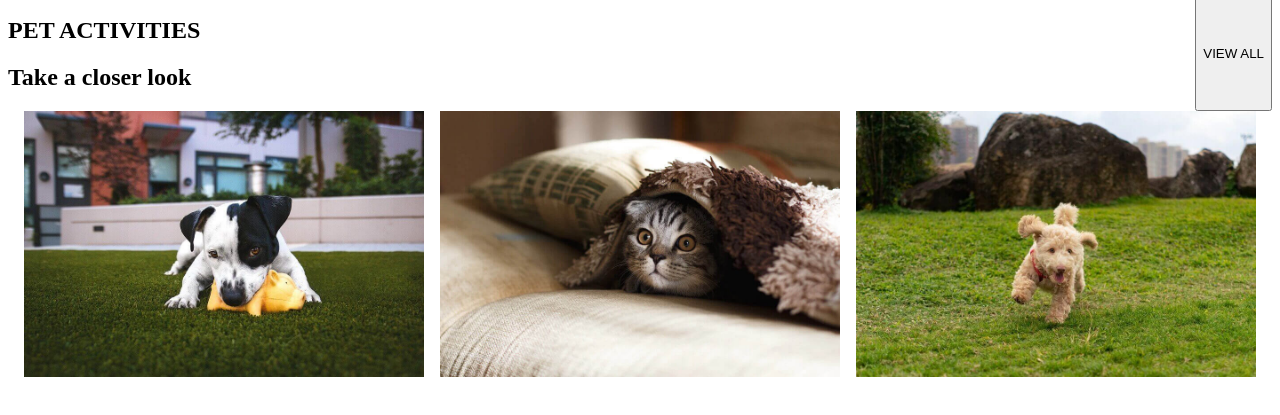
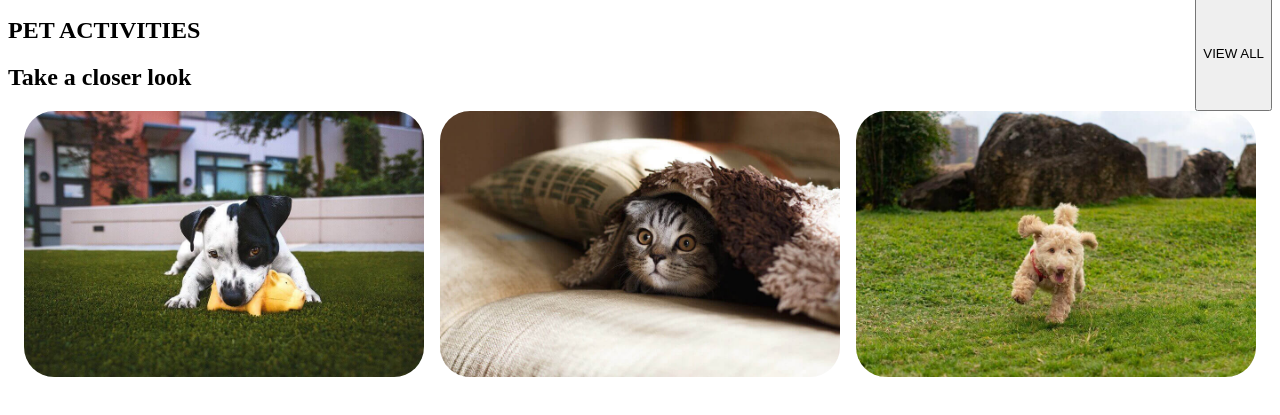
Before and after one commit to Bermeu/202201-W1CH3-josep-conejero, a plain HTML site: page index.html in a window 1280 px wide. Shown: the part 71-486 px from the top of the page. Drawn offline with Linux system fonts and the light colour scheme.

Commit message:
added hover over the pictures

```diff
--- a/index.html
+++ b/index.html
@@ -28,13 +28,20 @@
         <button>VIEW ALL</button>
       </section>
       <div class="container-down__pictures">
-        <img src="images\01.jpg" alt="Perro mordiendo un juguete" width="400" />
         <img
+          class="big-picture-1"
+          src="images\01.jpg"
+          alt="Perro mordiendo un juguete"
+          width="400"
+        />
+        <img
+          class="big-picture-2"
           src="images\02.jpg"
           alt="Gato asomando desde debajo de una alfombra"
           width="400"
         />
         <img
+          class="big-picture-3"
           src="images\03.jpg"
           alt="Perro corriendo por el campo"
           width="400"
--- a/style.css
+++ b/style.css
@@ -5,13 +5,21 @@
 
 .container-down__text {
   display: flex;
-  /*background-color: red;*/
-  justify-content: space-evenly;
   justify-content: space-between;
 }
 
 .container-down__pictures {
   display: flex;
-  /*background-color: green;*/
   justify-content: space-evenly;
 }
+
+div > img {
+  border-radius: 30px;
+}
+
+div > img:hover {
+  opacity: 0.4;
+}
+
+.big-picture-1 {
+}
```
